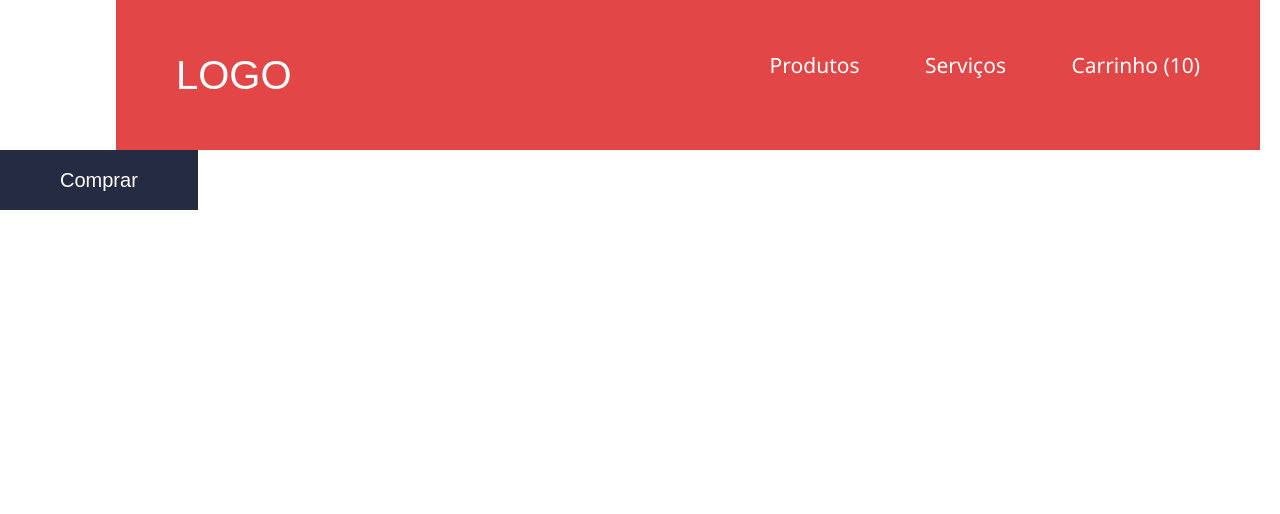
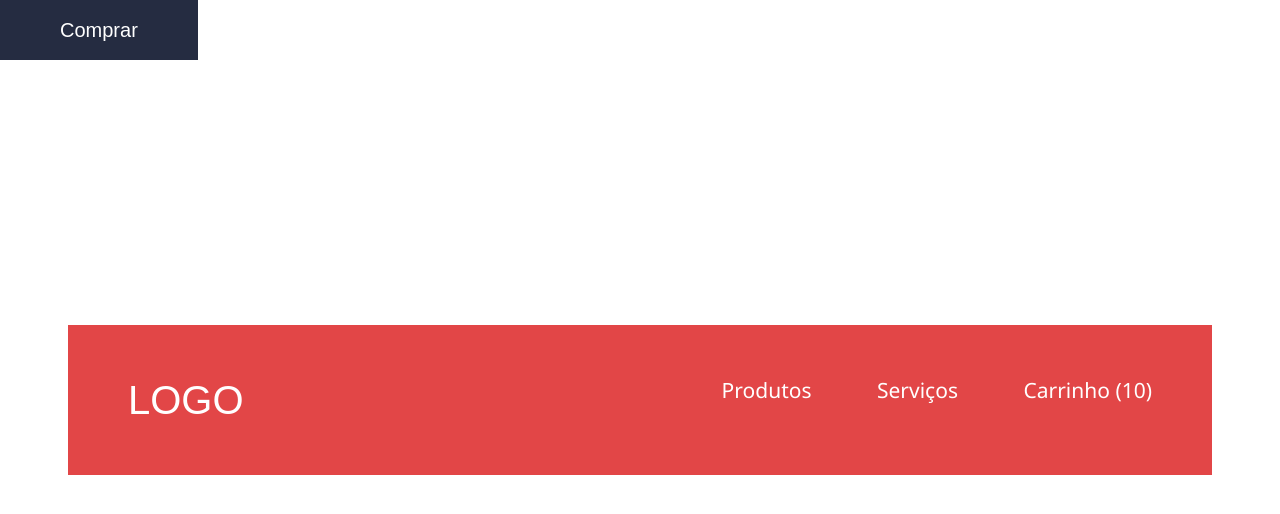
Before and after one commit to diegoocezar/loja-fone, a plain HTML site: page index.html in a window 1280 px wide. Drawn offline with Linux system fonts and the light colour scheme.

Commit message:
Header centralizado

```diff
--- a/header.css
+++ b/header.css
@@ -4,8 +4,10 @@ header {
     overflow: hidden;
     padding: 55px 60px;
     width: 80%;
-    margin: 0 116px;
-
+    position: absolute;
+    top: 50%;
+    left: 50%;
+    transform: translate(-50%, -50%);
 }
 
 nav {
```
